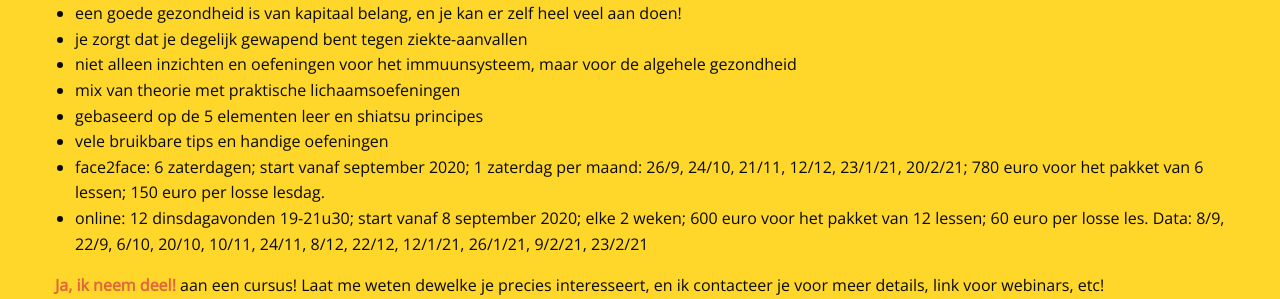
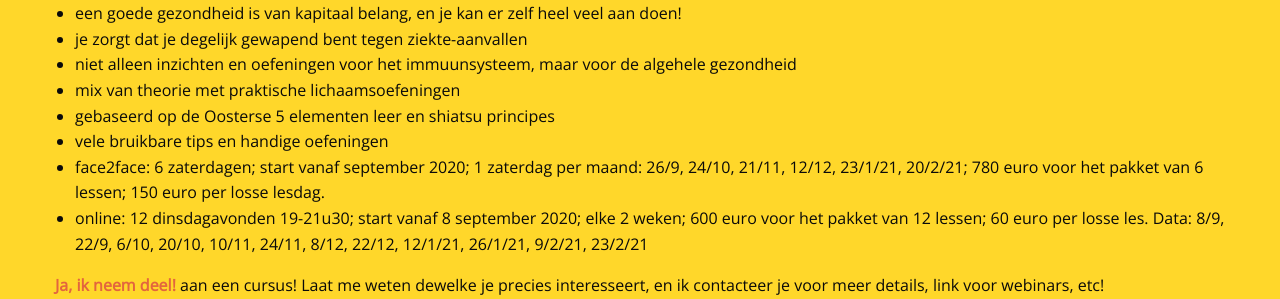
Before and after one commit to manopura/manopura.github.io, a Jekyll site: the page built from cursussen.md, in a window 1280 px wide. Shown: the part 933-1232 px from the top of the page. Built offline with Jekyll 4.4.1, drawn with Linux system fonts in a browser that asks for light colours; nearby versions of some CDN libraries; our own code applies the rules of GitHub Pages for plain Markdown files.

Commit message:
Update cursussen.md

```diff
--- a/cursussen.md
+++ b/cursussen.md
@@ -38,7 +38,7 @@ KOM TOT RUST - FULL VERSION
 - je zorgt dat je degelijk gewapend bent tegen ziekte-aanvallen
 - niet alleen inzichten en oefeningen voor het immuunsysteem, maar voor de algehele gezondheid
 - mix van theorie met praktische lichaamsoefeningen
-- gebaseerd op de 5 elementen leer en shiatsu principes
+- gebaseerd op de Oosterse 5 elementen leer en shiatsu principes
 - vele bruikbare tips en handige oefeningen
 - face2face: 6 zaterdagen; start vanaf september 2020; 1 zaterdag per maand: 26/9, 24/10, 21/11, 12/12, 23/1/21, 20/2/21; 780 euro voor het pakket van 6 lessen; 150 euro per losse lesdag.
 - online: 12 dinsdagavonden 19-21u30; start vanaf 8 september 2020; elke 2 weken; 600 euro voor het pakket van 12 lessen; 60 euro per losse les. Data: 8/9, 22/9, 6/10, 20/10, 10/11, 24/11, 8/12, 22/12, 12/1/21, 26/1/21, 9/2/21, 23/2/21
```
